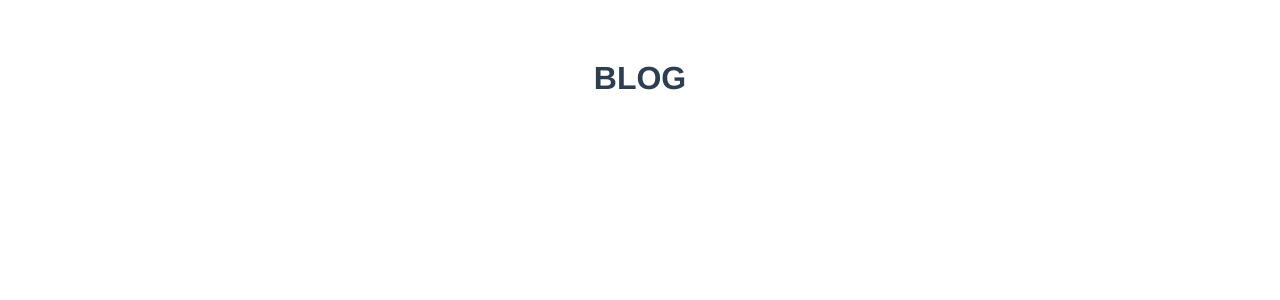
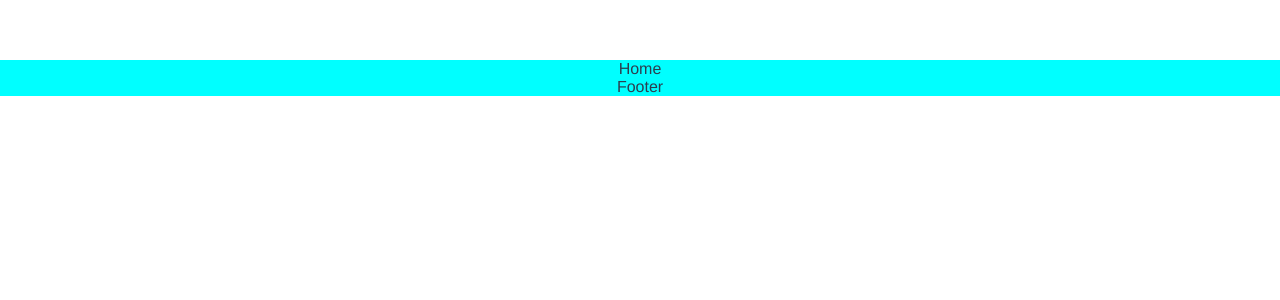
Before and after one commit to supervueman/vue2-examples, a Vue app: page / in a window 1280 px wide. Shown: the top 300 px of the page. Built offline with nearby package versions, Linux system fonts and the light colour scheme.

Commit message:
Add Page component and styles

```diff
--- a/index.html
+++ b/index.html
@@ -3,7 +3,7 @@
   <head>
     <meta charset="UTF-8" />
     <link rel="icon" href="/favicon.ico" />
-    <meta name="viewport" content="width=device-width, initial-scale=1.0" />
+    <meta name="viewport" content="width=device-width, initial-scale=1.0, viewport-fit=cover" />
     <title>Vite App</title>
   </head>
   <body>
--- a/src/layouts/Page.vue
+++ b/src/layouts/Page.vue
@@ -22,5 +22,12 @@
 <style lang="scss">
 .page {
   display: flex;
+  flex-direction: column;
+  position: absolute;
+  left: 0;
+  right: 0;
+  background-color: aqua;
+  padding: 0;
+  padding: env(safe-area-inset-top, 0) env(safe-area-inset-right, 0) env(safe-area-inset-bottom, 0) env(safe-area-inset-left, 0);
 }
 </style>
--- a/src/views/Home.vue
+++ b/src/views/Home.vue
@@ -1,11 +1,10 @@
 <script setup lang="ts">
-import PostsList from '../components/PostsList.vue'
 import Page from '@/layouts/Page.vue'
 </script>
 
 <template>
-  <h1>BLOG</h1>
   <Page>
-    <PostsList />
+    <template #middle>Home</template>
+    <template #footer>Footer</template>
   </Page>
 </template>
```
